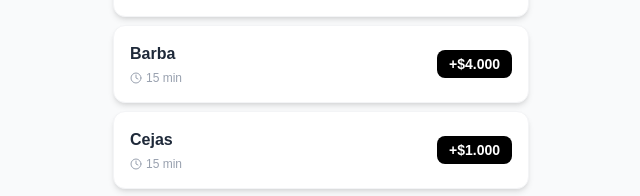
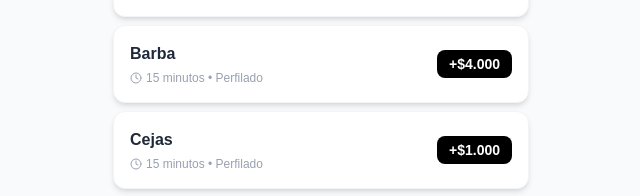
Before and after one commit to Gioogallegos/barber-big-boss, a Next.js app: page / in a window 1280 px wide. Shown: the part 337-533 px from the top of the page, without its empty margins (319-959 px from the left). Built offline with nearby package versions, Linux system fonts and the light colour scheme; no server answers; the database is empty.

Commit message:
corrección detalles de tarjeta de servicios

```diff
--- a/src/components/bookingSystem.tsx
+++ b/src/components/bookingSystem.tsx
@@ -187,33 +187,46 @@ export default function BookingSystem() {
         </div>
       </div>
 
-      {/* SERVICIOS */}
+      {/* TARJETA SERVICIOS */}
       <div className="px-4 -mt-4 space-y-2">
         <div className="bg-white p-4 rounded-xl shadow-md border border-gray-100 flex justify-between items-center">
           <div>
             <h3 className="font-bold text-gray-800">Corte de Pelo</h3>
-            <p className="text-xs text-gray-400 mt-1 flex items-center gap-1"><Clock size={12} /> 1 hora • Corte & Estilo</p>
+            <p className="text-xs text-gray-400 mt-1 flex items-center gap-1">
+              <Clock size={12} /> 1 hora • Corte & Estilo
+            </p>
           </div>
           <div className="bg-black text-white px-3 py-1 rounded-lg text-sm font-bold">$10.000</div>
         </div>
+
         <div className="bg-white p-4 rounded-xl shadow-md border border-gray-100 flex justify-between items-center">
           <div>
             <h3 className="font-bold text-gray-800">Barba</h3>
-            <p className="text-xs text-gray-400 mt-1 flex items-center gap-1"><Clock size={12} /> 15 min</p>
+            <p className="text-xs text-gray-400 mt-1 flex items-center gap-1">
+              <Clock size={12} /> 15 minutos • Perfilado
+            </p>
           </div>
           <div className="bg-black text-white px-3 py-1 rounded-lg text-sm font-bold">+$4.000</div>
         </div>
+
         <div className="bg-white p-4 rounded-xl shadow-md border border-gray-100 flex justify-between items-center">
           <div>
             <h3 className="font-bold text-gray-800">Cejas</h3>
-            <p className="text-xs text-gray-400 mt-1 flex items-center gap-1"><Clock size={12} /> 15 min</p>
+            <p className="text-xs text-gray-400 mt-1 flex items-center gap-1">
+              <Clock size={12} /> 15 minutos • Perfilado
+            </p>
           </div>
           <div className="bg-black text-white px-3 py-1 rounded-lg text-sm font-bold">+$1.000</div>
         </div>
+
+        {/* Tarjeta Informativa de Sobrecupo */}
         <div className="bg-amber-50 p-4 rounded-xl shadow-sm border border-amber-100 flex justify-between items-center">
           <div>
+            {/* Texto actualizado para reflejar mañana y noche */}
             <h3 className="font-bold text-amber-900">Sobrecupo (08-09 / 20-21 hrs)</h3>
-            <p className="text-xs text-amber-700 mt-1 flex items-center gap-1"><AlertTriangle size={12} /> Horario extendido</p>
+            <p className="text-xs text-amber-700 mt-1 flex items-center gap-1">
+              <AlertTriangle size={12} /> Horario extendido
+            </p>
           </div>
           <div className="bg-amber-500 text-white px-3 py-1 rounded-lg text-sm font-bold">+$3.000</div>
         </div>
```
